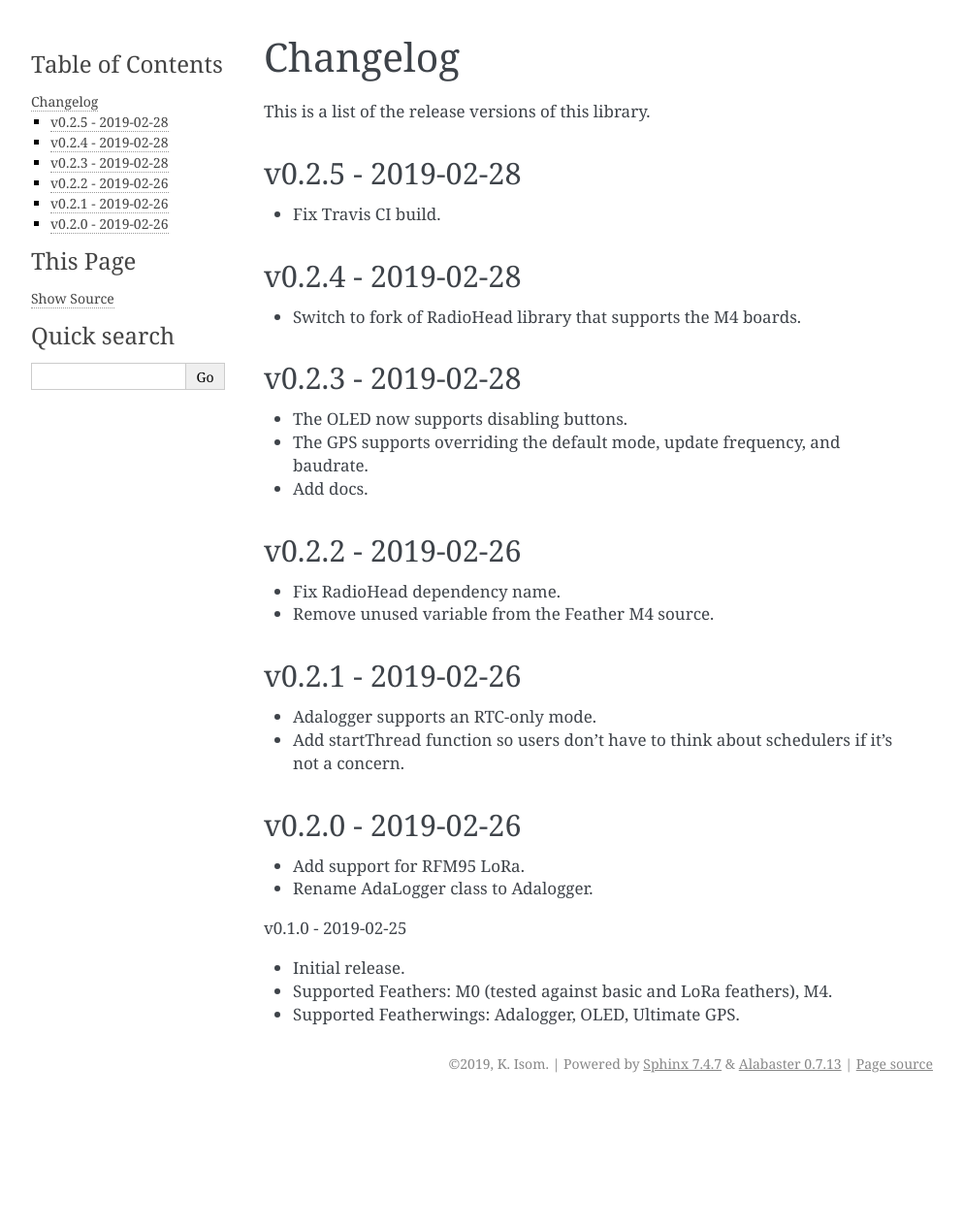
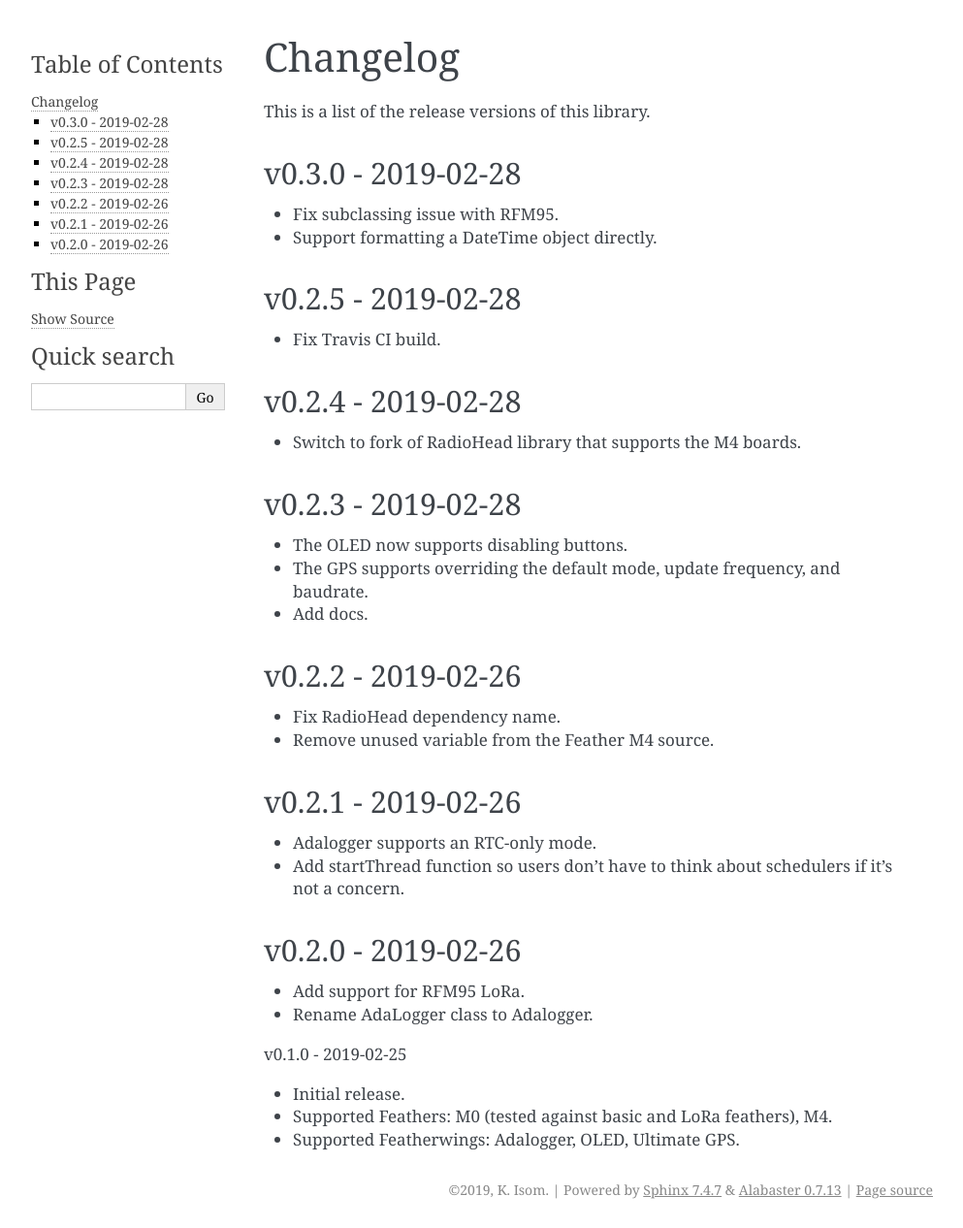
Before and after one commit to kisom/featherlib, a Sphinx documentation site: the page built from docs/changelog.rst, in a window 1280 px wide. Shown: the whole page at 97% size, without its empty margins (148-1141 px from the left). Built offline with Sphinx 7.4.7, drawn with Linux system fonts in a browser that asks for light colours; before the commit the page ends 1136 px from its top, so only the background shows below that.

Commit message:
Bump minor version to 0.3.0.

```diff
--- a/CHANGELOG.txt
+++ b/CHANGELOG.txt
@@ -1,3 +1,8 @@
+2019-02-28 - v0.3.0
+
+  + Fix subclassing issue with RFM95.
+  + Support formatting a DateTime object directly.
+
 2019-02-28 - v0.2.5
 
   + Fix Travis CI build.
--- a/docs/changelog.rst
+++ b/docs/changelog.rst
@@ -2,6 +2,12 @@ Changelog
 =========
 
 This is a list of the release versions of this library.
+
+v0.3.0 - 2019-02-28
+-------------------
+
+* Fix subclassing issue with RFM95.
+* Support formatting a DateTime object directly.
 
 v0.2.5 - 2019-02-28
 -------------------
--- a/library.json
+++ b/library.json
@@ -14,7 +14,7 @@
         "type": "git",
         "url": "https://github.com/kisom/featherlib.git"
     },
-    "version": "0.2.5",
+    "version": "0.3.0",
     "license": "MIT",
     "frameworks": [
         "arduino"
```
Also changed, not shown: 1 other file.
